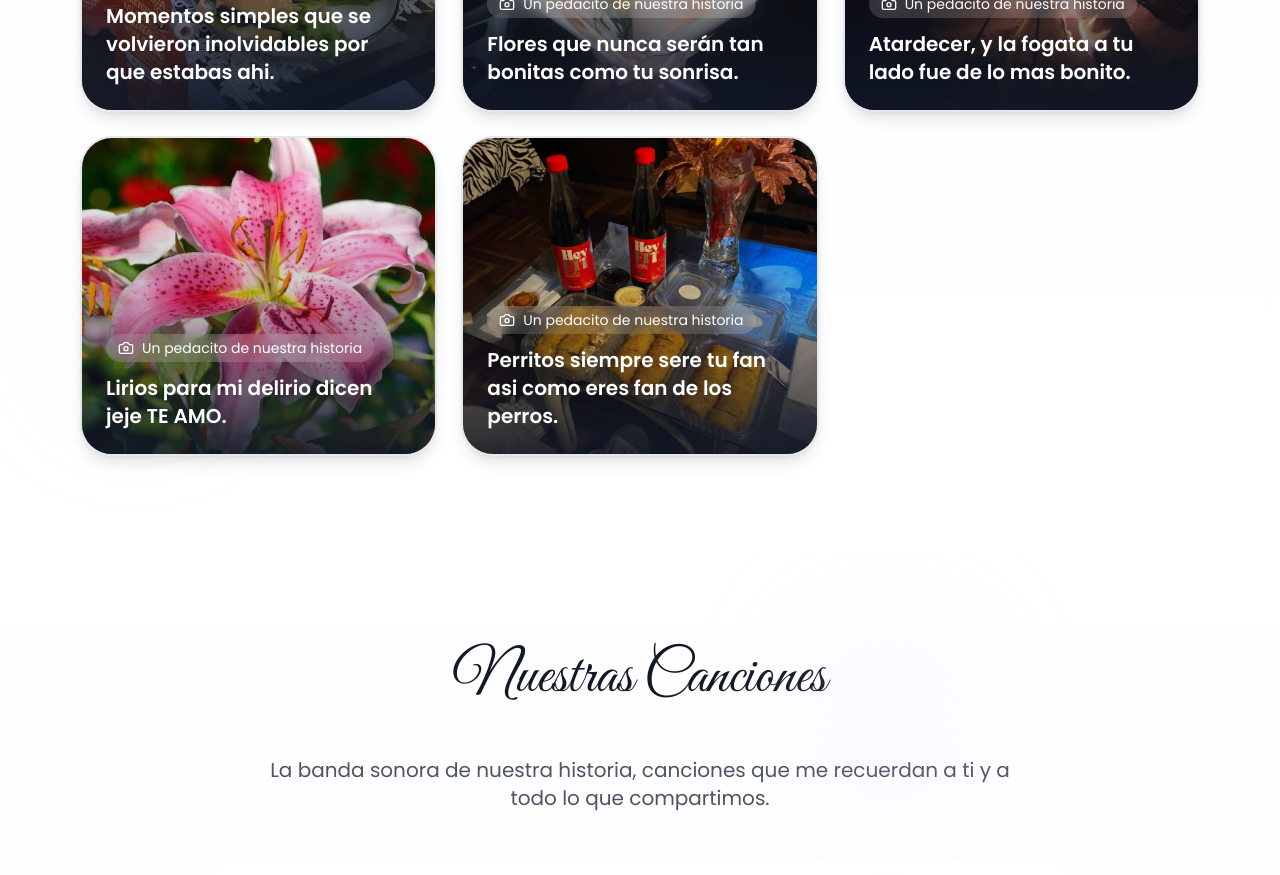
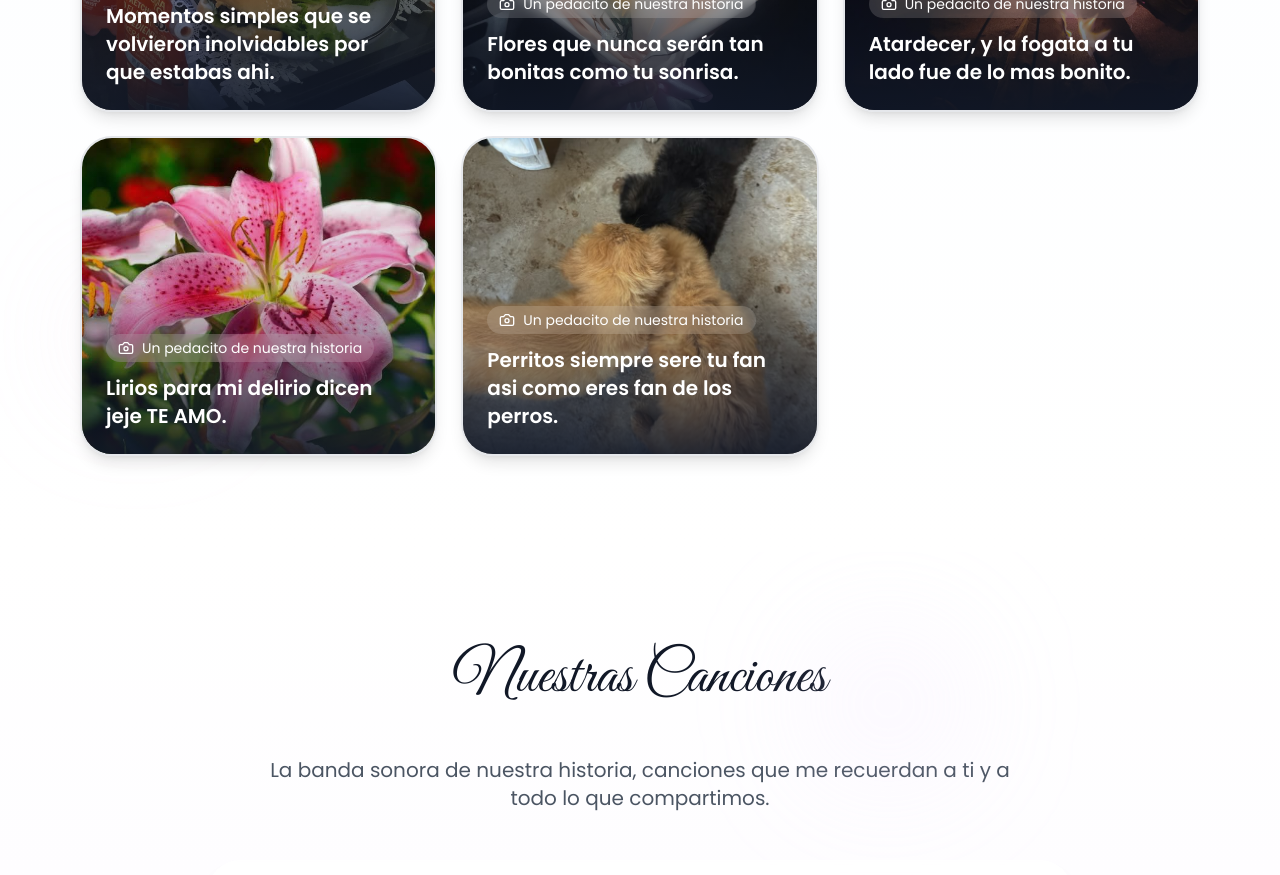
Before and after one commit to Rodri1510la/CumpleDanae, a React (Vite) app: page / in a window 1280 px wide. Shown: the part 3280-4155 px from the top of the page. Built offline with nearby package versions, Linux system fonts and the light colour scheme; no server answers.

Commit message:
Corrige la foto de perritos de maquis.jpeg a perritos.jpeg

```diff
--- a/src/pages/Home.tsx
+++ b/src/pages/Home.tsx
@@ -10,7 +10,7 @@
   '/images/flores_amarillas_para_danae.jpeg',
   '/images/fogata_en_la_playa.jpeg',
   '/images/lirios.jpg',
-  '/images/maquis.jpeg',
+  '/images/perritos.jpeg',
 ];
 
 const photoCaptions = [
```
Also changed, not shown: public/images/perrito.jpeg (added), public/images/perritos.jpeg (added).
